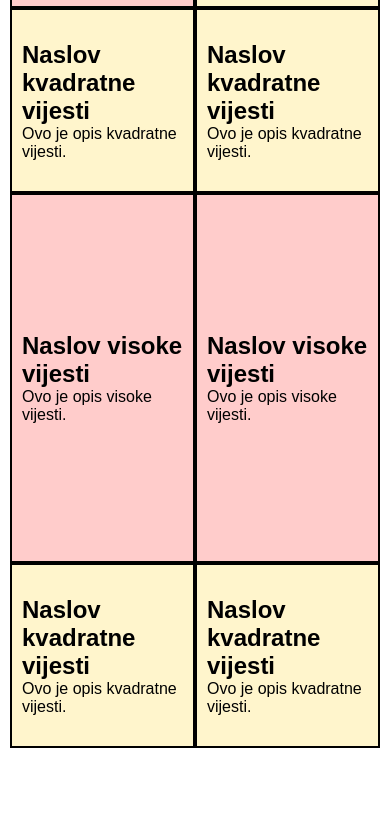
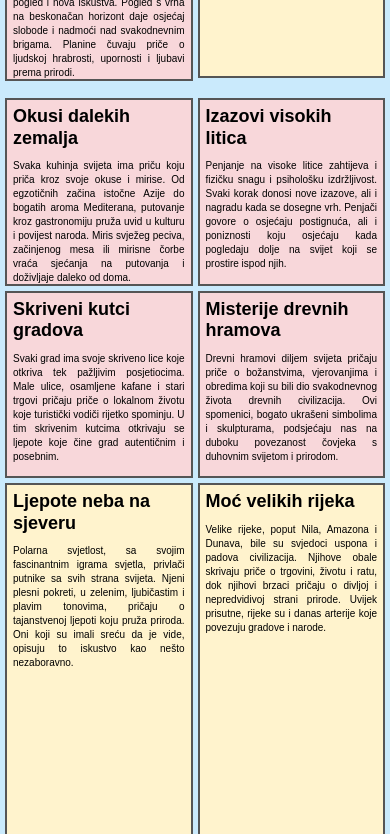
Before and after one commit to amujalo1/RealEstatePortal, a plain HTML site: page HTML/vijesti.html in a window 390 px wide. Shown: the part 1166-2000 px from the top of the page. Before the commit the page ends 1924 px from the top, so only its background shows below. Drawn offline with Linux system fonts and the light colour scheme.

Commit message:
ispravljena greška <hardcodiran grid za vijesti>

```diff
--- a/HTML/vijesti.html
+++ b/HTML/vijesti.html
@@ -1,67 +1,75 @@
 <!DOCTYPE html>
-<html lang="en">
+<html lang="bs-BA">
 <head>
     <meta charset="UTF-8">
     <meta name="viewport" content="width=device-width, initial-scale=1.0">
     <title>Vijesti</title>
-    <link rel="stylesheet" href="../Style/vijesti.css">
+    <link rel="stylesheet" type="text/css" href="../Style/vijesti.css">
 </head>
 <body>
+
     <iframe src="meni.html"></iframe>
+    <div class="vijesti-grid">
 
-    <div class="news-container">
-        <div class="glavnaVijest">
-            <img src="../Resources/vijesti/glavna-vijest.jpg" alt="Main News">
-            <h1>Naslov glavne vijesti</h1>
-            <p>Ovo je opis glavne vijesti.</p>
+        <div class="vijest glavnaVijest">
+            <h2>Milorad Dodik iznenadio sve neobičnim potezom</h2>
+            <img src="../Resources/vijesti/glavna-vijest.jpg" alt="Milorad Dodik">
+            <p>Milorad Dodik ponovno je privukao pažnju javnosti kada je, na iznenađenje svih prisutnih, organizirao improvizirani koncert harmonike u centru grada. Uz osmijeh i dobro raspoloženje, Dodik se pridružio lokalnim muzičarima te svirao nekoliko poznatih narodnih pjesama, oduševivši prolaznike. Događaj je ubrzo postao viralni hit na društvenim mrežama, gdje su ga pratili brojni komentari o njegovom nesvakidašnjem načinu povezivanja s građanima. Iako su mnogi navikli na njegove neočekivane poteze, ovaj put su svi složni – prizor je bio pravo osvježenje u svakodnevici.</p>
         </div>
-        <div class="visokaVijest">
-            <h2>Naslov visoke vijesti</h2>
-            <p>Ovo je opis visoke vijesti.</p>
+
+
+
+        <div class="vijest visokaVijest" id="visoka1">
+            <h3>Legende o starim gradovima</h3>
+            <p>Priče o napuštenim gradovima i ruševinama diljem svijeta uvijek su privlačile maštu istraživača. Od drevnih zidina prekrivenih mahovinom do kamenih ulica koje šapuću o prošlosti, svaki grad skriva tajne koje pričaju o vremenu kada su te lokacije bile živahne i ispunjene životom. Danas, posjetioci osluškuju te priče i zamišljaju kako su izgledale u svom punom sjaju.</p>
         </div>
-        <div class="kvadratnaVijest">
-            <h2>Naslov kvadratne vijesti</h2>
-            <p>Ovo je opis kvadratne vijesti.</p>
+
+        <div class="vijest kvadratnaVijest" id="kvadratna1">
+            <h3>Tajne starih biblioteka</h3>
+            <p>Mnogi drevni spisi ostali su skriveni iza zidova starih biblioteka. Pergamenti ispisani rukom, ilustrirani minijaturama, govore o znanju i mudrosti koje su se prenosile s generacije na generaciju. Danas se te knjige čuvaju kao dragocjeni podsjetnik na razdoblja kada je znanje bilo privilegija malobrojnih.</p>
         </div>
-        <div class="kvadratnaVijest">
-            <h2>Naslov kvadratne vijesti</h2>
-            <p>Ovo je opis kvadratne vijesti.</p>
+        <div class="vijest kvadratnaVijest" id="kvadratna2">
+            <h3>Zaboravljena blaga oceana</h3>
+            <p>Duboko ispod površine oceana leže ostaci brodova i zaboravljena blaga koja priželjkuju da ih se otkrije. Potopljene galije i drevne fregate kriju priče o avanturama, trgovini i morskim bitkama koje su oblikovale historiju. Zaroniti u ove dubine znači otkriti svijet pun misterija i istorijskih artefakata.</p>
         </div>
-        <div class="visokaVijest">
-            <h2>Naslov visoke vijesti</h2>
-            <p>Ovo je opis visoke vijesti.</p>
+        <div class="vijest kvadratnaVijest" id="kvadratna3">
+            <h3>Zvuci prošlih vremena</h3>
+            <p>Stari gramofoni i ploče čuvaju zvukove prošlih vremena, evocirajući sjećanja na plesne večeri i radijske emisije koje su okupljale cijele porodice. Zvuk igle koja klizi preko ploče vraća atmosferu kada je muzika bila intimnija i posebna, trenutak za uživanje i prisjećanje na prošlost.</p>
         </div>
-        <div class="kvadratnaVijest">
-            <h2>Naslov kvadratne vijesti</h2>
-            <p>Ovo je opis kvadratne vijesti.</p>
+        <div class="vijest kvadratnaVijest" id="kvadratna4">
+            <h3>Priče s planinskih vrhova</h3>
+            <p>Planinari često opisuju uspon na vrh kao duhovno iskustvo. Osim fizičkog izazova, svaka staza nudi drugačiji pogled i nova iskustva. Pogled s vrha na beskonačan horizont daje osjećaj slobode i nadmoći nad svakodnevnim brigama. Planine čuvaju priče o ljudskoj hrabrosti, upornosti i ljubavi prema prirodi.</p>
         </div>
-        <div class="kvadratnaVijest">
-            <h2>Naslov kvadratne vijesti</h2>
-            <p>Ovo je opis kvadratne vijesti.</p>
+
+        <div class="vijest visokaVijest" id="visoka2">
+            <h3>Magične noći u pustinjama</h3>
+            <p>Pod zvjezdanim nebom, pustinjske noći donose tihu ljepotu i spokoj. Svjetlost milijuna zvijezda bez ometanja urbanih svjetala stvara prizor koji oduzima dah. Šapat vjetra i osjećaj pijeska pod nogama podsjećaju na neizmjernu snagu prirode i prolaznost ljudskog postojanja.</p>
         </div>
-        <div class="kvadratnaVijest">
-            <h2>Naslov kvadratne vijesti</h2>
-            <p>Ovo je opis kvadratne vijesti.</p>
+
+        <div class="vijest kvadratnaVijest" id="kvadratna5">
+            <h3>Okusi dalekih zemalja</h3>
+            <p>Svaka kuhinja svijeta ima priču koju priča kroz svoje okuse i mirise. Od egzotičnih začina istočne Azije do bogatih aroma Mediterana, putovanje kroz gastronomiju pruža uvid u kulturu i povijest naroda. Miris svježeg peciva, začinjenog mesa ili mirisne čorbe vraća sjećanja na putovanja i doživljaje daleko od doma.</p>
         </div>
-        <div class="kvadratnaVijest">
-            <h2>Naslov kvadratne vijesti</h2>
-            <p>Ovo je opis kvadratne vijesti.</p>
+        <div class="vijest kvadratnaVijest" id="kvadratna6">
+            <h3>Izazovi visokih litica</h3>
+            <p>Penjanje na visoke litice zahtijeva i fizičku snagu i psihološku izdržljivost. Svaki korak donosi nove izazove, ali i nagradu kada se dosegne vrh. Penjači govore o osjećaju postignuća, ali i poniznosti koju osjećaju kada pogledaju dolje na svijet koji se prostire ispod njih.</p>
         </div>
-        <div class="visokaVijest">
-            <h2>Naslov visoke vijesti</h2>
-            <p>Ovo je opis visoke vijesti.</p>
+        <div class="vijest kvadratnaVijest" id="kvadratna7">
+            <h3>Skriveni kutci gradova</h3>
+            <p>Svaki grad ima svoje skriveno lice koje otkriva tek pažljivim posjetiocima. Male ulice, osamljene kafane i stari trgovi pričaju priče o lokalnom životu koje turistički vodiči rijetko spominju. U tim skrivenim kutcima otkrivaju se ljepote koje čine grad autentičnim i posebnim.</p>
         </div>
-        <div class="visokaVijest">
-            <h2>Naslov visoke vijesti</h2>
-            <p>Ovo je opis visoke vijesti.</p>
+        <div class="vijest kvadratnaVijest" id="kvadratna8">
+            <h3>Misterije drevnih hramova</h3>
+            <p>Drevni hramovi diljem svijeta pričaju priče o božanstvima, vjerovanjima i obredima koji su bili dio svakodnevnog života drevnih civilizacija. Ovi spomenici, bogato ukrašeni simbolima i skulpturama, podsjećaju nas na duboku povezanost čovjeka s duhovnim svijetom i prirodom.</p>
         </div>
-        <div class="kvadratnaVijest">
-            <h2>Naslov kvadratne vijesti</h2>
-            <p>Ovo je opis kvadratne vijesti.</p>
+
+        <div class="vijest visokaVijest" id="visoka3">
+            <h3>Ljepote neba na sjeveru</h3>
+            <p>Polarna svjetlost, sa svojim fascinantnim igrama svjetla, privlači putnike sa svih strana svijeta. Njeni plesni pokreti, u zelenim, ljubičastim i plavim tonovima, pričaju o tajanstvenoj ljepoti koju pruža priroda. Oni koji su imali sreću da je vide, opisuju to iskustvo kao nešto nezaboravno.</p>
         </div>
-        <div class="kvadratnaVijest">
-            <h2>Naslov kvadratne vijesti</h2>
-            <p>Ovo je opis kvadratne vijesti.</p>
+        <div class="vijest visokaVijest" id="visoka4">
+            <h3>Moć velikih rijeka</h3>
+            <p>Velike rijeke, poput Nila, Amazona i Dunava, bile su svjedoci uspona i padova civilizacija. Njihove obale skrivaju priče o trgovini, životu i ratu, dok njihovi brzaci pričaju o divljoj i nepredvidivoj strani prirode. Uvijek prisutne, rijeke su i danas arterije koje povezuju gradove i narode.</p>
         </div>
     </div>
 </body>
--- a/Style/vijesti.css
+++ b/Style/vijesti.css
@@ -1,7 +1,8 @@
-* {
-  box-sizing: border-box;
+body {
+  font-family: Arial, sans-serif;
   margin: 0;
   padding: 0;
+  background-color: #caeafc;
 }
 
 iframe {
@@ -10,89 +11,143 @@ iframe {
   height: 50px;
 }
 
-body {
-  font-family: Arial, sans-serif;
+.vijesti-grid {
+  display: grid;
+  grid-template-columns: repeat(4, minmax(200px, 1fr));
+  grid-template-rows: repeat(5, minmax(200px, auto));
+  grid-template-areas:
+      "glavnaVijest glavnaVijest glavnaVijest glavnaVijest"
+      "visoka1 kvadratna1 kvadratna2 visoka2"
+      "visoka1 kvadratna3 kvadratna4 visoka2"
+      "kvadratna5 kvadratna6 visoka3 visoka4"
+      "kvadratna7 kvadratna8 visoka3 visoka4";
+  padding: 5px;
 }
 
-.news-container {
-  display: grid;
-  padding: 10px;
+/* Glavna vijest */
+.glavnaVijest {
+  grid-area: glavnaVijest;
+  width: 100%;
+  aspect-ratio: 2 / 1;
+  background-color: #7899bc;
+  text-align: right;
+  display: flex;
+  flex-direction: column;
+  align-items: flex-start;
+  justify-content: left;
+  box-sizing: border-box;
+  margin: 0;
+  padding: 1px;
+  overflow: hidden;
+  border: 2px solid black; /* Dodan obrub */
 }
 
+/* Visoke vijesti */
+.visokaVijest {
+  background-color: #fff3cd;
+  text-align: center;
+  display: flex;
+  align-items: flex-start;
+  flex-direction: column;
+  justify-content: left;
+  box-sizing: border-box;
+  padding: 1px;
+  overflow: hidden;
+  aspect-ratio: 1 / 2;
+  margin: 0;
+  justify-self: center;
+  border: 2px solid #555; /* Dodan obrub */
+}
+
+/* Kvadratne vijesti */
+.kvadratnaVijest {
+  background-color: #f8d7da;
+  text-align: left;
+  display: flex;
+  flex-direction: column;
+  align-items: flex-start;
+  justify-content: left;
+  aspect-ratio: 1 / 1;
+  box-sizing: border-box;
+  padding: 1px;
+  overflow: hidden;
+  margin: 0;
+  border: 2px solid #555; /* Dodan obrub */
+}
+
+/* Povezivanje svake vijesti s grid area */
+#visoka1 { grid-area: visoka1; }
+#visoka2 { grid-area: visoka2; }
+#visoka3 { grid-area: visoka3; }
+#visoka4 { grid-area: visoka4; }
+#kvadratna1 { grid-area: kvadratna1; }
+#kvadratna2 { grid-area: kvadratna2; }
+#kvadratna3 { grid-area: kvadratna3; }
+#kvadratna4 { grid-area: kvadratna4; }
+#kvadratna5 { grid-area: kvadratna5; }
+#kvadratna6 { grid-area: kvadratna6; }
+#kvadratna7 { grid-area: kvadratna7; }
+#kvadratna8 { grid-area: kvadratna8; }
+
+/* Media query za manje ekrane */
+@media (max-width: 800px) {
+  .vijesti-grid {
+      grid-template-columns: 1fr 1fr;
+      grid-template-areas:
+          "glavnaVijest glavnaVijest"
+          "visoka1 kvadratna1"
+          "visoka1 kvadratna3"
+          "kvadratna2 visoka2"
+          "kvadratna4 visoka2"
+          "kvadratna5 kvadratna6"
+          "kvadratna7 kvadratna8"
+          "visoka3 visoka4"
+          "visoka3 visoka4";
+      gap: 5px; /* Dodaj razmak između elemenata za manje ekrane */
+  }
   .glavnaVijest {
       width: 100%;
-  display: flex;
-  flex-direction: column;
-  background-color: #cce0ff; /* Light blue background */
-  border: 2px solid #000; /* Black border */
-  padding: 10px;
+      height: 100%;
+      aspect-ratio: 1 / 1;
   }
-
-.glavnaVijest img {
+  .visokaVijest {
       width: 100%;
-  height: auto;
+      aspect-ratio: 1 / 2;
+      justify-self: center;
+      align-self: center;
+      margin: 0;
   }
-
-.visokaVijest, .kvadratnaVijest {
-  display: flex;
-  flex-direction: column;
-  align-items: center;
-  justify-content: center;
-  padding: 10px;
-  border: 2px solid #000; /* Black border */
-}
-
-.visokaVijest {
-  background-color: #ffcccb; /* Light red background */
-}
-
   .kvadratnaVijest {
-  background-color: #fff5cc; /* Light yellow background */
-}
-
-/* Styles for screens wider than 800px */
-@media (min-width: 800px) {
-  .news-container {
-    grid-template-columns: repeat(4, 1fr);
-    /*gap: 10px;*/
-  }
-
-  .glavnaVijest {
-    grid-column: span 4;
-    aspect-ratio: 2 / 1;
-  }
-
-  .visokaVijest {
-    grid-row: span 2;
-    aspect-ratio: 1 / 2;
-  }
-
-  .kvadratnaVijest {
+      width: 100%;
       aspect-ratio: 1 / 1;
   }
 }
 
-/* Styles for screens narrower than 800px */
-@media (max-width: 799px) {
-  .news-container {
-    grid-template-columns: repeat(2, 1fr); /* Two-column layout */
-    /*gap: 10px;*/
+/* Stilovi za tekst i slike */
+.glavnaVijest h2, .visokaVijest h3, .kvadratnaVijest h3 {
+  font-size: 18px;
+  line-height: 1.2;
+  margin: 0;
+  padding: 5px;
+  overflow-wrap: break-word;
+  text-align: left;
+  object-fit: cover;
 }
 
-  .glavnaVijest {
-    grid-column: span 2;
-    aspect-ratio: 1 / 1; /* Square aspect ratio */
+.glavnaVijest img {
+  max-width: 40%;
+  max-height: 40%;
+  margin: 0;
+  padding: 5px;
+  object-fit: cover;
 }
 
-  .visokaVijest {
-    grid-column: span 1; /* Occupy one column */
-    grid-row: span 2;    /* Occupy two rows */
-    aspect-ratio: 1/2;  /* Let it stretch vertically */
+.glavnaVijest p, .visokaVijest p, .kvadratnaVijest p {
+  font-size: clamp(10px, 1.5vw, 14px);
+  line-height: 1.4;
+  text-align: justify;
+  margin: 0;
+  padding: 5px;
+  overflow-wrap: break-word;
+  object-fit: cover;
 }
-
-  .kvadratnaVijest {
-    grid-column: span 1; /* Occupy one column */
-    grid-row: span 1;    /* Occupy one row */
-    aspect-ratio: 1 / 1; /* Square aspect ratio */
-  }
-}
```
Lines whose indentation alone changed are shown as unchanged.
